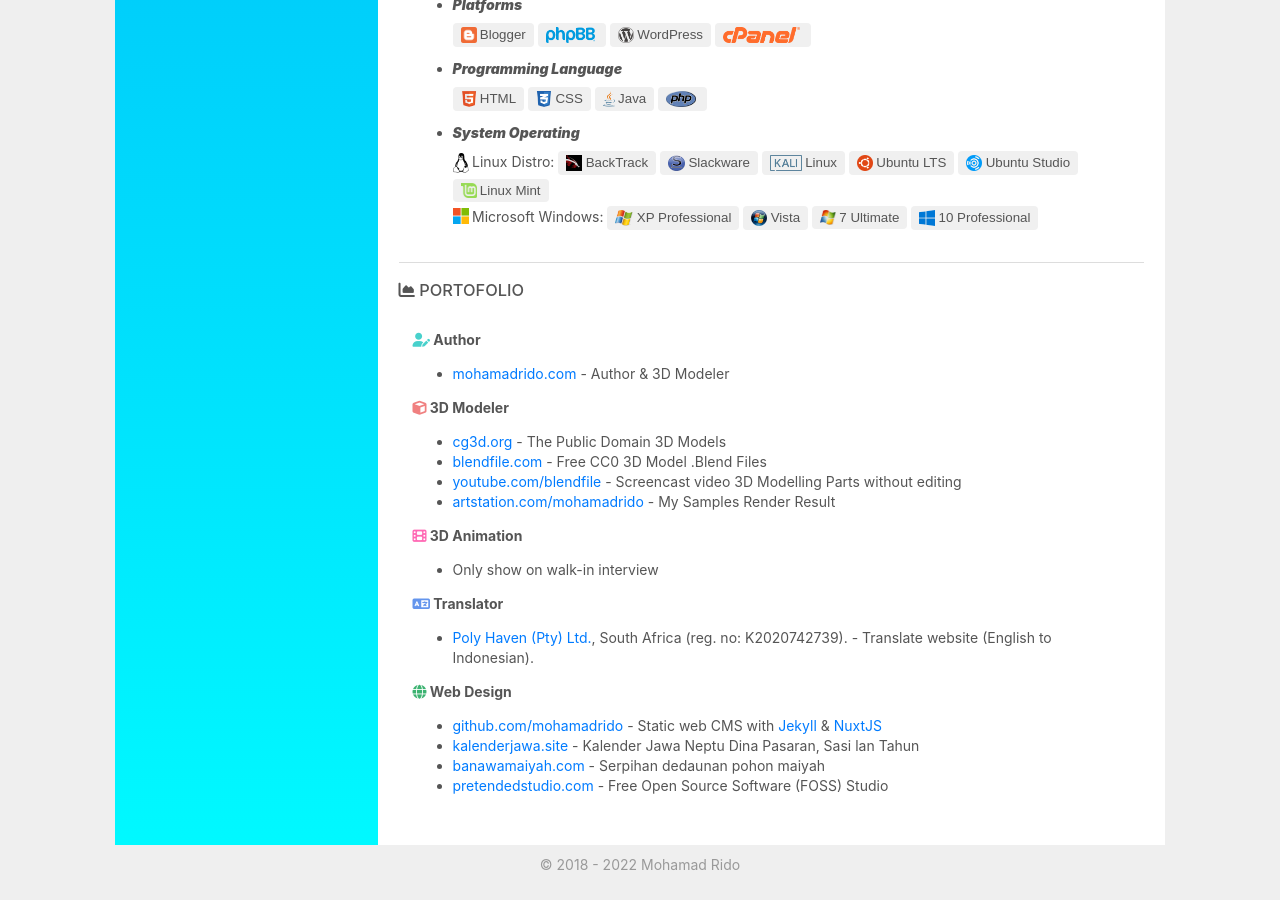
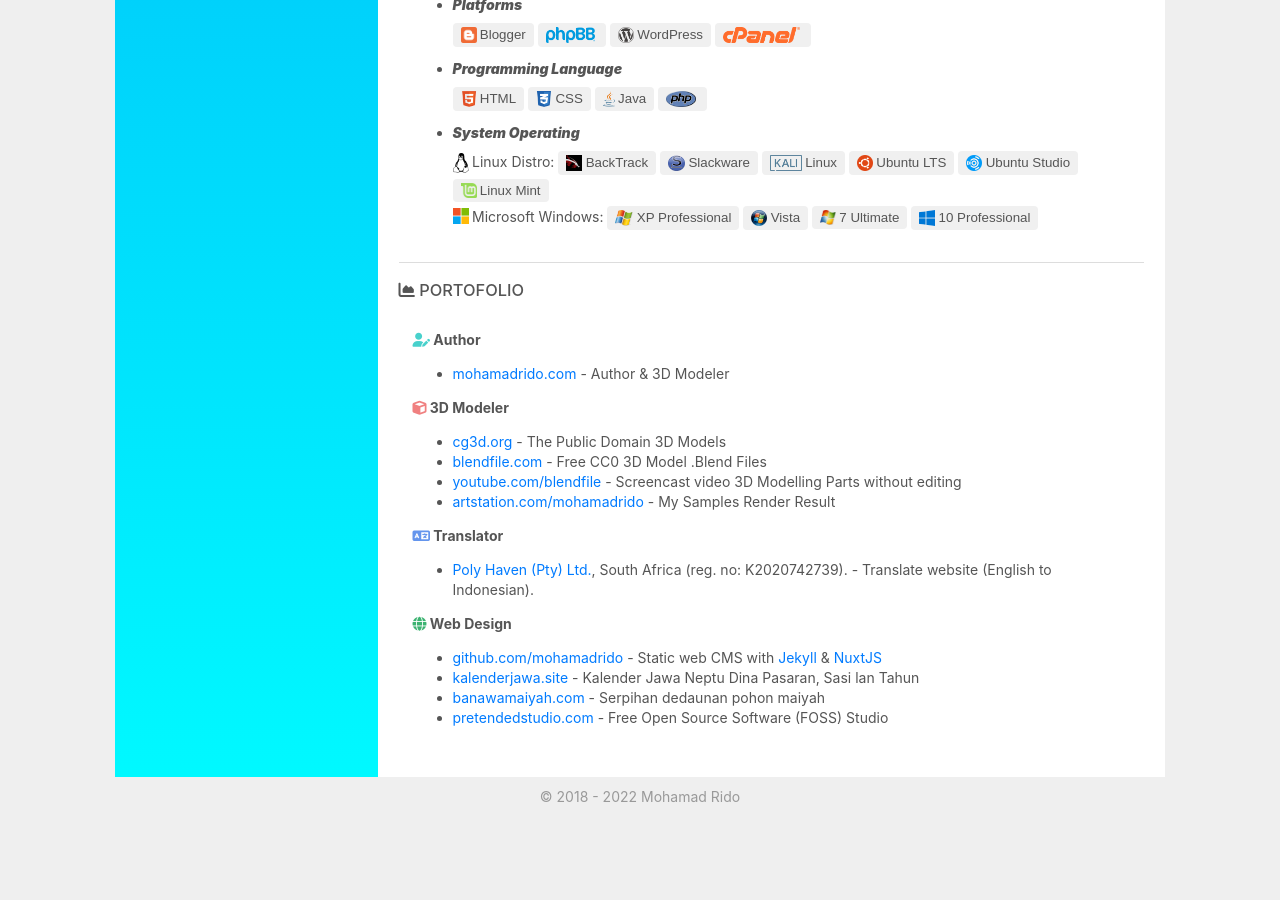
Before and after one commit to mohamadrido/about, a Jekyll site: the page built from index.html, in a window 1280 px wide and 900 px high, scrolled down 1723 px. Built offline with Jekyll 4.4.1, drawn with Linux system fonts in a browser that asks for light colours; nearby versions of some CDN libraries; after the commit the page ends 2555 px from its top, so only the background shows below that.

Commit message:
Update index.html

```diff
--- a/index.html
+++ b/index.html
@@ -140,11 +140,6 @@
       <li><a href="https://artstation.com/mohamadrido">artstation.com/mohamadrido</a> - My Samples Render Result</li>
       </ul>
 
-    <b><i class="fa fa-film" style="color:hotpink;"></i> 3D Animation</b>
-      <ul>
-        <li>Only show on walk-in interview</li>
-      </ul>
-
     <b><i class="fa fa-language" style="color:cornflowerblue;"></i> Translator</b>
       <ul>
       <li><a href="https://polyhaven.com/translate" rel="nofollow">Poly Haven (Pty) Ltd.</a>, South Africa (reg. no: K2020742739). - Translate website (English to Indonesian).</li>
```
